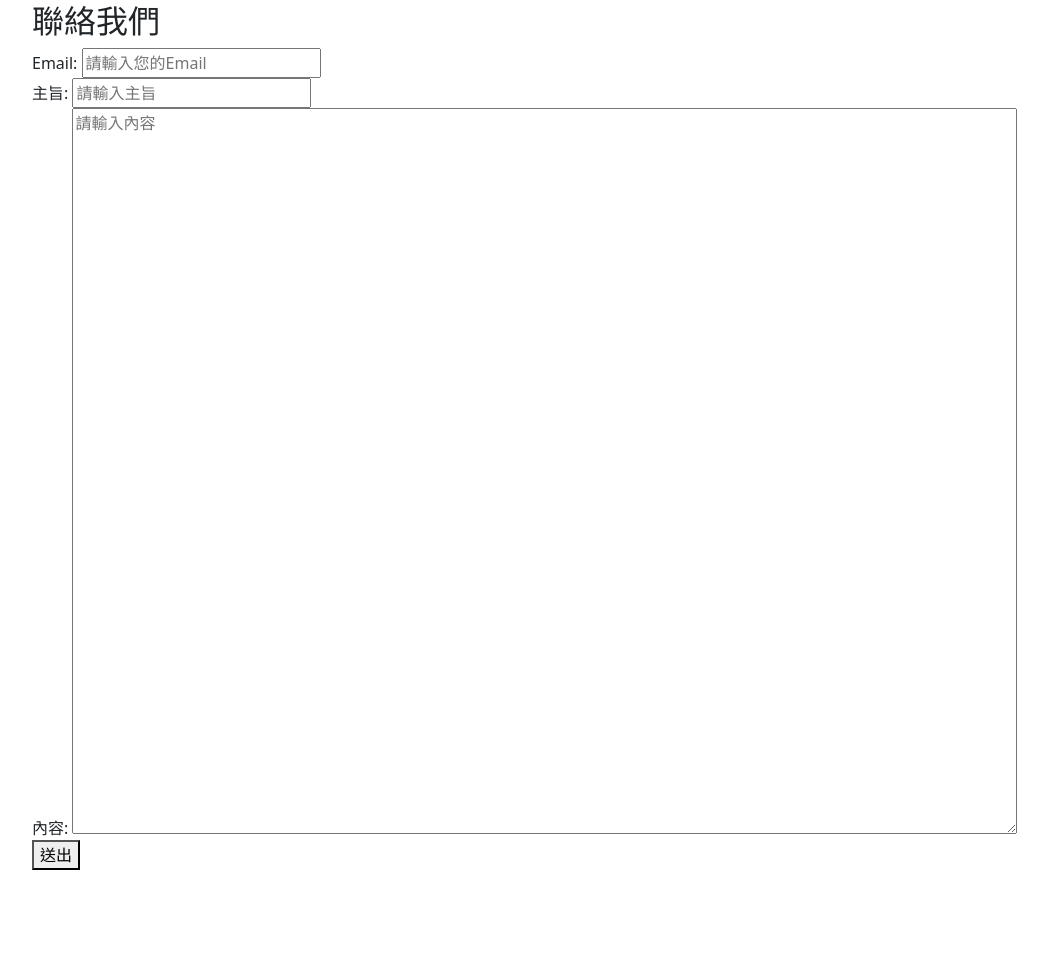
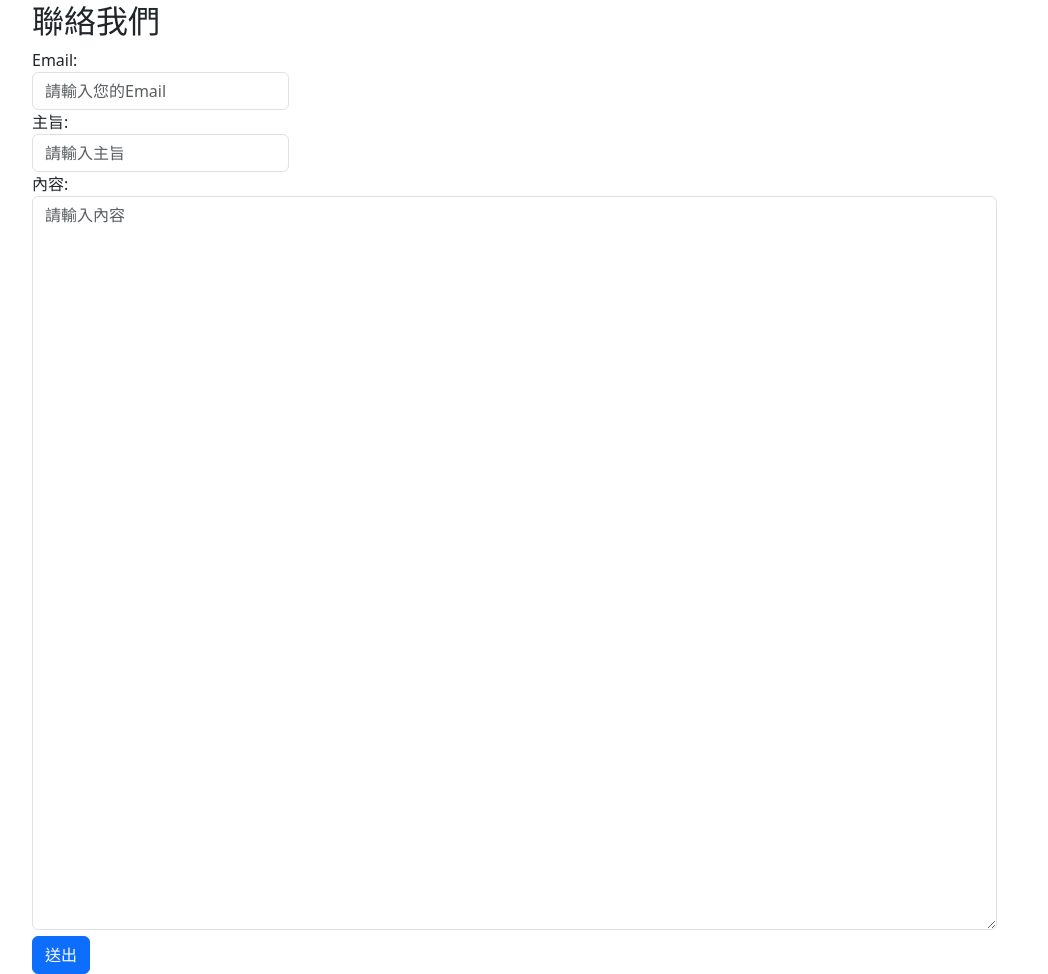
Before and after one commit to orzsdral/PHP-beginger, a PHP site: page /contact.php in a window 1280 px wide. Shown: the part 94-1068 px from the top of the page, without its empty margins (50-1098 px from the left). Before the commit the page ends 964 px from the top, so only its background shows below. Run offline with PHP 8.4, Linux system fonts and the light colour scheme; data that the repository does not hold is empty.

Commit message:
驗證表單傳送前資訊

```diff
--- a/JS/script.js
+++ b/JS/script.js
@@ -51,6 +51,24 @@ $("button.publish").on('click', function(e){
     })
 });
 
+/**
+ * 展示日期時間選擇器
+ */
 $('#published_at').datetimepicker({
     format: 'Y-m-d H:i:s'
 });
+
+$('#formContact').validate({
+    rules:{
+        email:{
+            required: true,
+            email: true
+        },
+        subject:{
+            required: true
+        },
+        content:{
+            required: true
+        }
+    }
+});
--- a/contact.php
+++ b/contact.php
@@ -46,24 +46,24 @@ if ($_SERVER["REQUEST_METHOD"] == 'POST') {
 <?php endif; ?>
 
 <form method="post" id="formContact">
-    <div>
+    <div class="form-group">
         <label>Email:
-            <input type="email" name="email" placeholder="請輸入您的Email" value="<?= htmlspecialchars($email)?>" >
+            <input class="form-control" type="email" name="email" placeholder="請輸入您的Email" value="<?= htmlspecialchars($email)?>" >
         </label>
     </div>
 
-    <div>
+    <div class="form-group">
         <label>主旨:
-            <input type="text" name="subject" placeholder="請輸入主旨" value="<?= htmlspecialchars($subject)?>" >
+            <input class="form-control" type="text" name="subject" placeholder="請輸入主旨" value="<?= htmlspecialchars($subject)?>" >
         </label>
     </div>
 
-    <div>
+    <div class="form-group">
         <label>內容:
-            <textarea name="content" placeholder="請輸入內容"  rows="30" cols="100"  ><?= htmlspecialchars($conect)?></textarea>
+            <textarea class="form-control" name="content" placeholder="請輸入內容"  rows="30" cols="100"  ><?= htmlspecialchars($content)?></textarea>
         </label>
     </div>
 
-    <button type="submit">送出</button>
+    <button class="btn btn-primary">送出</button>
 </form>
 <?php require 'includes/footer.php'; ?>
```
